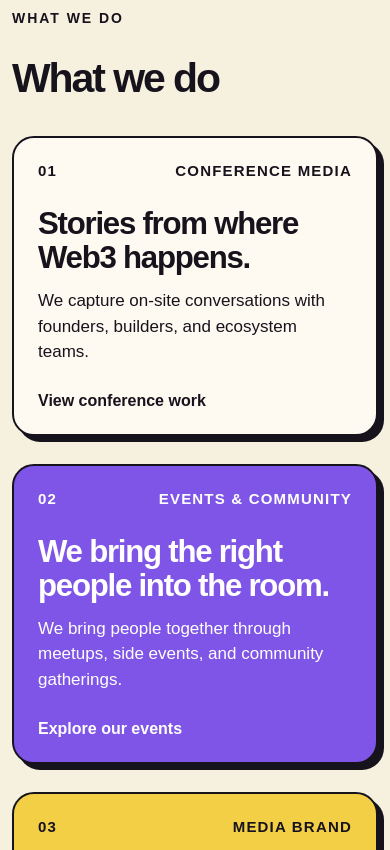
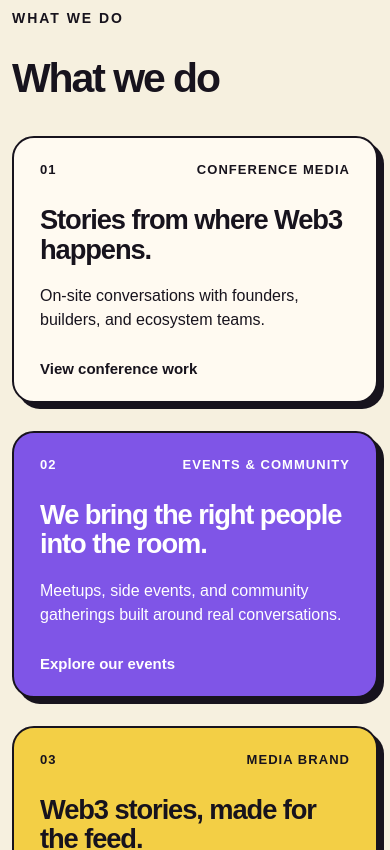
Before and after one commit to nabin3130/real-homies-club-website, a Next.js app: page / in a window 390 px wide. Shown: the part 1580-2430 px from the top of the page. Built offline with nearby package versions, Linux system fonts and the light colour scheme.

Commit message:
Refine What We Do card typography

```diff
--- a/app/globals.css
+++ b/app/globals.css
@@ -2011,7 +2011,7 @@ html {
 .work-card {
   min-width: 0;
   min-height: 380px;
-  padding: 24px;
+  padding: 24px 28px;
   display: flex;
   flex-direction: column;
   justify-content: space-between;
@@ -2029,12 +2029,24 @@ html {
 .work-card-top {
   justify-content: space-between;
   gap: 20px;
-}
-
-.work-card h3 { margin-bottom: 14px; }
-.work-card p { max-width: none; line-height: 1.48; }
+  font-size: 14px;
+}
+
+.work-card h3 {
+  margin-bottom: 22px;
+  font-size: clamp(25px, 2.25vw, 31px);
+}
+
+.work-card p {
+  max-width: none;
+  font-size: clamp(16px, 1.2vw, 18px);
+  line-height: 1.5;
+}
+
 .work-card a {
   align-self: flex-start;
+  margin-top: auto;
+  font-size: 15px;
   white-space: nowrap;
   text-underline-offset: 4px;
 }
@@ -2304,9 +2316,14 @@ html {
     font-size: clamp(26px, 8vw, 32px);
   }
 
+  .work-card h3 {
+    margin-bottom: 20px;
+    font-size: clamp(23px, 7vw, 28px);
+  }
+
   .work-card {
     min-height: 0;
-    padding: 24px;
+    padding: 24px 26px;
     display: flex;
     flex-direction: column;
     gap: 28px;
@@ -2324,12 +2341,18 @@ html {
     min-width: 0;
   }
 
+  .work-card p { font-size: 16px; }
+
   .work-card-top {
     justify-content: space-between;
     gap: 20px;
-  }
-
-  .work-card a { align-self: flex-start; }
+    font-size: 13px;
+  }
+
+  .work-card a {
+    align-self: flex-start;
+    font-size: 15px;
+  }
 
   .selected-work-heading {
     gap: 16px;
--- a/app/page.tsx
+++ b/app/page.tsx
@@ -14,7 +14,7 @@ const workItems = [
     category: "CONFERENCE MEDIA",
     title: "Stories from where Web3 happens.",
     description:
-      "We capture on-site conversations with founders, builders, and ecosystem teams.",
+      "On-site conversations with founders, builders, and ecosystem teams.",
     cta: "View conference work",
     href: "#selected-work",
   },
@@ -23,7 +23,7 @@ const workItems = [
     category: "EVENTS & COMMUNITY",
     title: "We bring the right people into the room.",
     description:
-      "We bring people together through meetups, side events, and community gatherings.",
+      "Meetups, side events, and community gatherings built around real conversations.",
     cta: "Explore our events",
     href: "#contact",
   },
```
